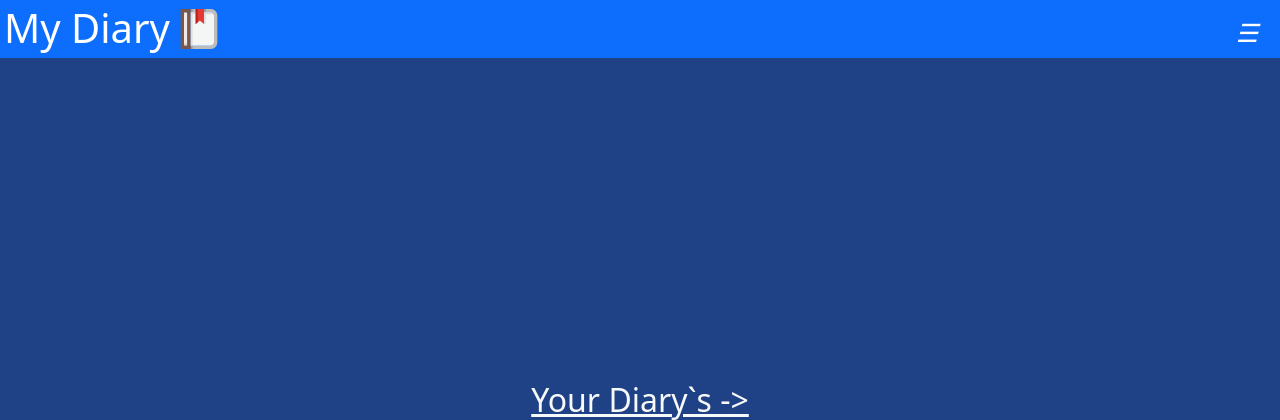
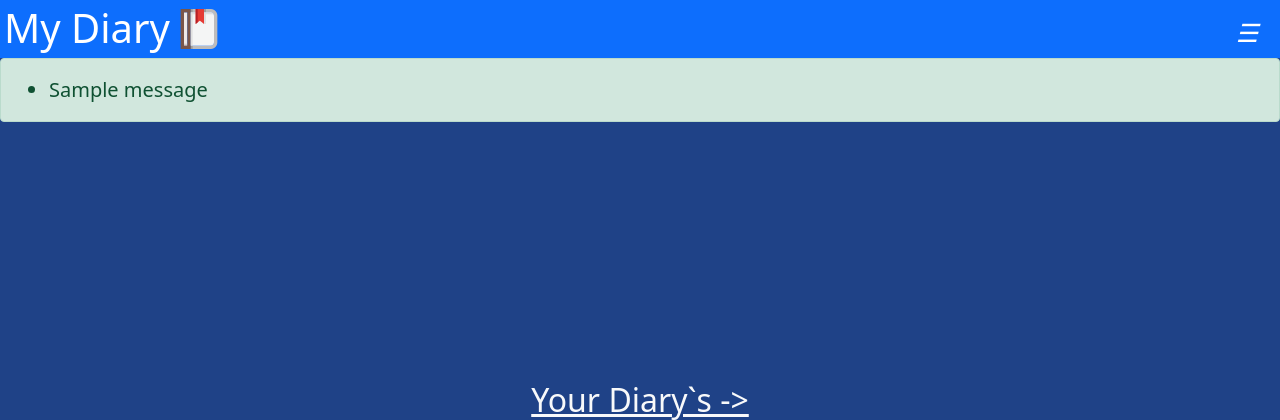
Before and after one commit to Lev2307/diary, a Django app: page / in a window 1280 px wide. Shown: the top 420 px of the page. Run offline with Django 4.2, Linux system fonts and the light colour scheme; a user stored in the database is signed in; tables that the repository leaves empty hold one stand-in row (values such as "Sample post"); one stand-in notice (Sample message) is shown; some libraries are stand-ins or nearby versions.

Commit message:
fix verification message bg and text, add user logged in message

```diff
--- a/diary/views.py
+++ b/diary/views.py
@@ -1,5 +1,4 @@
-from audioop import reverse
-from urllib import request
+from django.contrib import messages
 from django.shortcuts import render, redirect
 from django.urls import reverse_lazy
 from django.views import View
--- a/templates/auth/email_verify/verify.html
+++ b/templates/auth/email_verify/verify.html
@@ -9,10 +9,10 @@
         {% include 'navbar.html' %}
         <div style="height: 600px; width: 600px;  border-radius: 15px;" class="d-flex flex-column justify-content-center align-items-center shadow p-4 mb-5 bg-white position-absolute top-50 start-50 translate-middle">
             <div class="w-100">
-                <h2>Welcome Back, {{ user.username }}!!!</h2>
+                <h2 class="text-center">Verify Page</h2>
                 {% if messages %}
                     {% for message in messages %}
-                        <div class="alert alert-block alert-warning">
+                        <div class="alert alert-block alert-info">
                             <ul class="m-0">
                                 <li class="fs-6">
                                     {{ message }}
--- a/templates/index.html
+++ b/templates/index.html
@@ -8,6 +8,17 @@
 
         {% if user.is_authenticated %}
             <main>
+                {% if messages %}
+                    {% for message in messages %}
+                        <div class="alert alert-block alert-success">
+                            <ul class="m-0">
+                                <li class="fs-5">
+                                    {{ message }}
+                                </li>
+                            </ul>
+                        </div>
+                    {% endfor %}
+                {% endif %}
                 <div class="position-absolute top-50 start-50 translate-middle">
                     <a href="/diary/read/" class="text-light fs-2">Your Diary`s -></a>
                 </div>
```
Also changed, not shown: authentication/views.py (+5 -2 lines), authentication/forms.py (line endings or trailing spaces), authentication/migrations/0001_initial.py, authentication/migrations/0002_verifyaccmodel_verified.py (deleted), diary/migrations/0001_initial.py.
